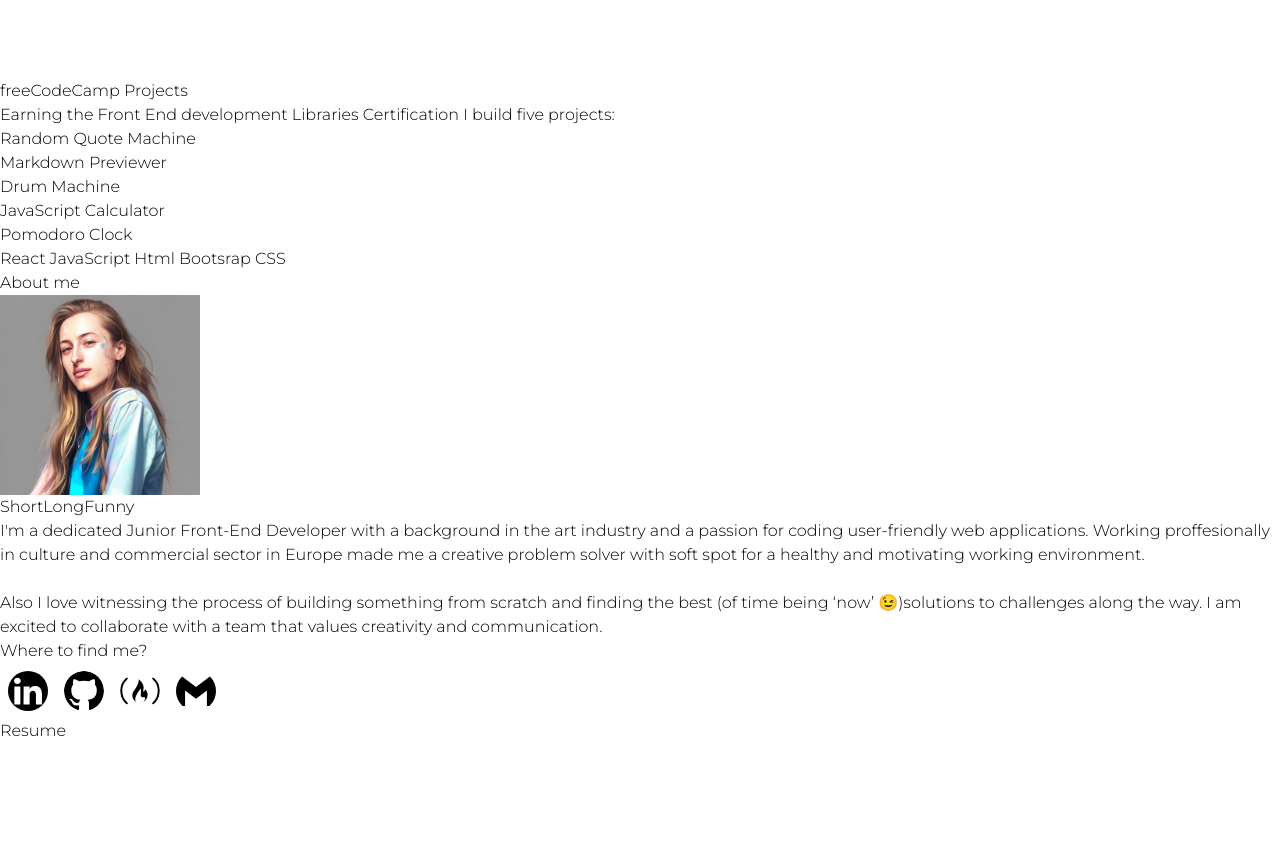
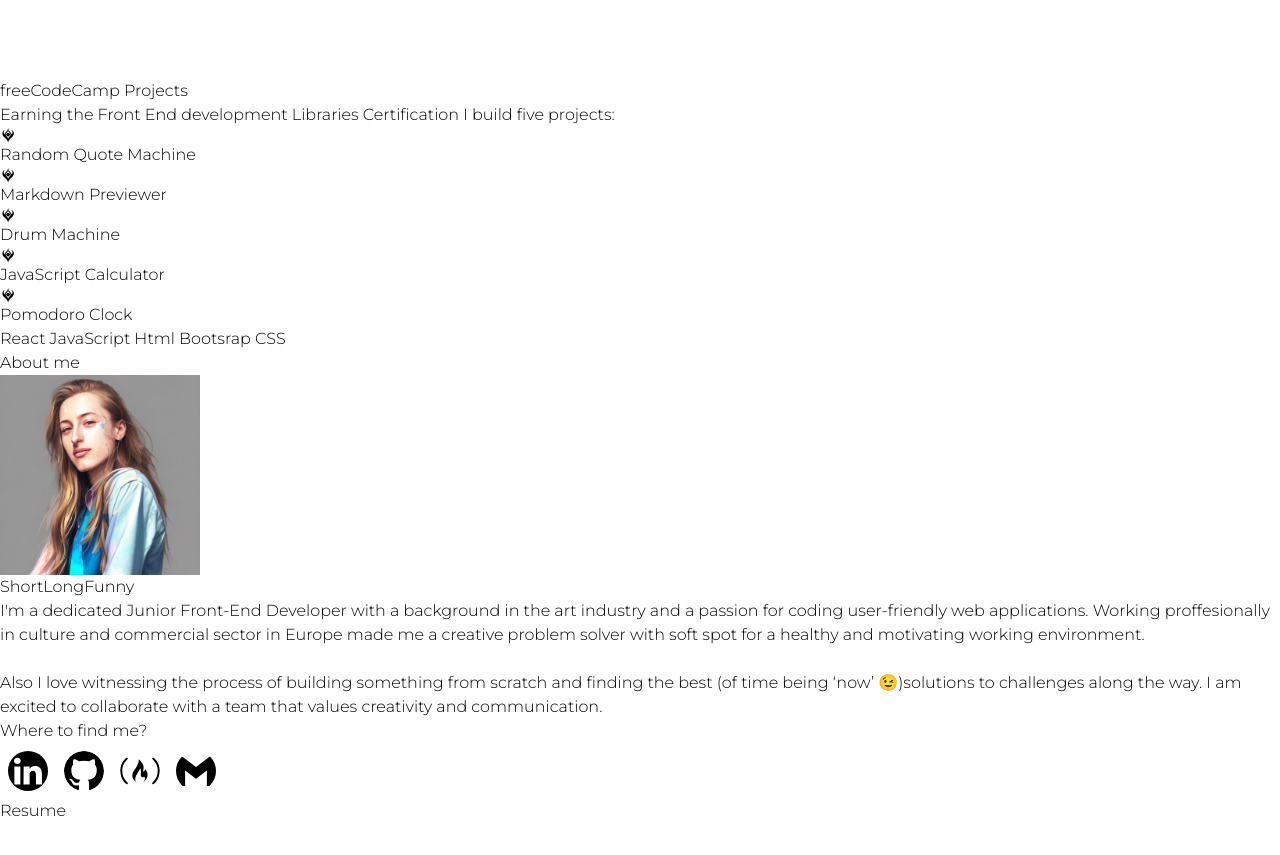
Before and after one commit to NanaNiki/Portfolio, a Next.js app: page / in a window 1280 px wide. Shown: the part 3420-4275 px from the top of the page. Built offline with nearby package versions, Linux system fonts and the light colour scheme.

Commit message:
"now structure correction"

```diff
--- a/app/components/fCCProjects.js
+++ b/app/components/fCCProjects.js
@@ -1,5 +1,6 @@
 import { useState } from "react";
 import { BsGithub } from "react-icons/bs";
+import { GiAlienFire } from "react-icons/gi";
 import Carousel from "./Carousel";
 
 const projectData = [
@@ -77,61 +78,71 @@ export default function FCCProjects() {
       <div className="mt-3 p-2 text-justify text-xs text-gray-700 dark:text-white sm:text-sm md:text-base">
         Earning the Front End development Libraries Certification I build five
         projects:
-        <ul className="m-2 my-4 list-inside list-disc text-start">
-          <div className="flex flex-row justify-between py-0.5">
-            <li
-              className="cursor-pointer py-0.5 hover:font-semibold hover:text-blue-700 focus:font-bold active:text-blue-900"
-              id="RQM"
+        <ul className="m-2 my-4 list-inside text-start">
+          <li id="RQM">
+            <div className="flex cursor-pointer flex-row justify-between py-0.5 hover:font-semibold hover:text-blue-700 focus:font-bold active:text-blue-900">
+              <button
+                className="flex flex-row py-0.5"
                 onClick={() => toggleCodeAndLive("RQM")}
+                aria-label="see more"
               >
-              Random Quote Machine
-            </li>
+                <GiAlienFire className="my-auto me-2" /> Random Quote Machine
+              </button>
               {getCodeAndLive("RQM")}
             </div>
+          </li>
 
-          <div className="flex flex-row justify-between py-0.5">
-            <li
-              className="cursor-pointer py-0.5 hover:font-semibold hover:text-blue-700 focus:font-bold active:text-blue-900"
-              id="MDP"
+          <li id="MDP">
+            <div className="flex cursor-pointer flex-row justify-between py-0.5 hover:font-semibold hover:text-blue-700 focus:font-bold active:text-blue-900">
+              <button
+                className="flex flex-row py-0.5"
                 onClick={() => toggleCodeAndLive("MDP")}
+                aria-label="see more"
               >
-              Markdown Previewer
-            </li>
+                <GiAlienFire className="my-auto me-2" /> Markdown Previewer
+              </button>
               {getCodeAndLive("MDP")}
             </div>
+          </li>
 
-          <div className="flex flex-row justify-between py-0.5">
-            <li
-              className="cursor-pointer py-0.5 hover:font-semibold hover:text-blue-700 focus:font-bold active:text-blue-900"
-              id="DM"
+          <li id="DM">
+            <div className="flex cursor-pointer flex-row justify-between py-0.5 hover:font-semibold hover:text-blue-700 focus:font-bold active:text-blue-900">
+              <button
+                className="flex flex-row py-0.5"
                 onClick={() => toggleCodeAndLive("DM")}
+                aria-label="see more"
               >
-              Drum Machine
-            </li>
+                <GiAlienFire className="my-auto me-2" /> Drum Machine
+              </button>
               {getCodeAndLive("DM")}
             </div>
+          </li>
 
-          <div className="flex flex-row justify-between py-0.5">
-            <li
-              className="cursor-pointer py-0.5 hover:font-semibold hover:text-blue-700 focus:font-bold active:text-blue-900"
-              id="JSC"
+          <li id="JSC">
+            <div className="flex cursor-pointer flex-row justify-between py-0.5 hover:font-semibold hover:text-blue-700 focus:font-bold active:text-blue-900">
+              <button
+                className="flex flex-row py-0.5"
                 onClick={() => toggleCodeAndLive("JSC")}
+                aria-label="see more"
               >
-              JavaScript Calculator
-            </li>
+                <GiAlienFire className="my-auto me-2" /> JavaScript Calculator
+              </button>
               {getCodeAndLive("JSC")}
             </div>
+          </li>
 
-          <div className="flex flex-row justify-between py-0.5">
-            <li
-              className="cursor-pointer py-0.5 hover:font-semibold hover:text-blue-700 focus:font-bold active:text-blue-900"
-              id="PC"
+          <li id="PC">
+            <div className="flex cursor-pointer flex-row justify-between py-0.5 hover:font-semibold hover:text-blue-700 focus:font-bold active:text-blue-900">
+              <button
+                className="flex flex-row py-0.5"
                 onClick={() => toggleCodeAndLive("PC")}
+                aria-label="see more"
               >
-              Pomodoro Clock
-            </li>
+                <GiAlienFire className="my-auto me-2" /> Pomodoro Clock
+              </button>
               {getCodeAndLive("PC")}
             </div>
+          </li>
         </ul>
       </div>
       <div className="mt-3 flex flex-row justify-end p-2 text-justify text-xs font-semibold text-gray-700 dark:text-white sm:text-base">
```
Lines whose indentation alone changed are shown as unchanged.
